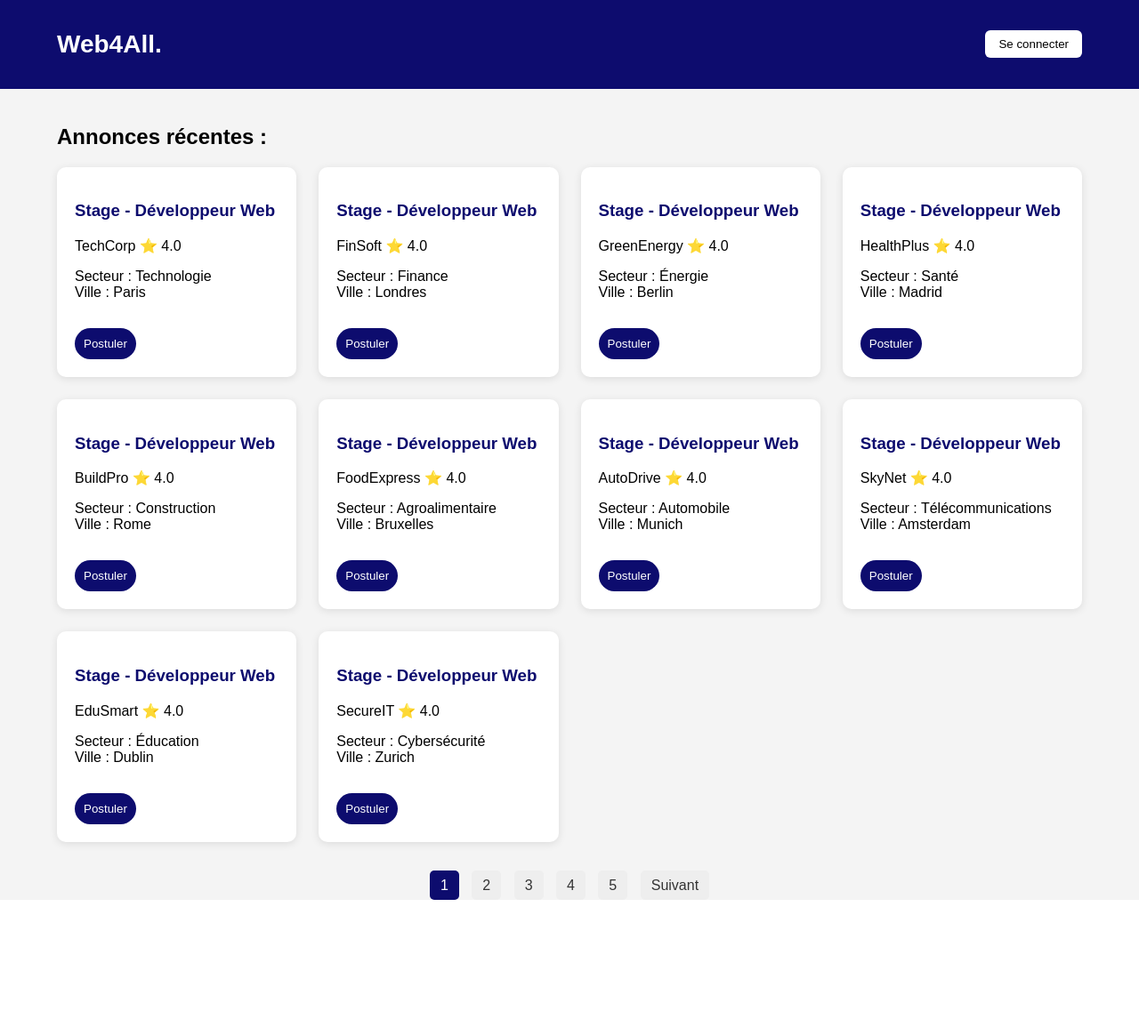
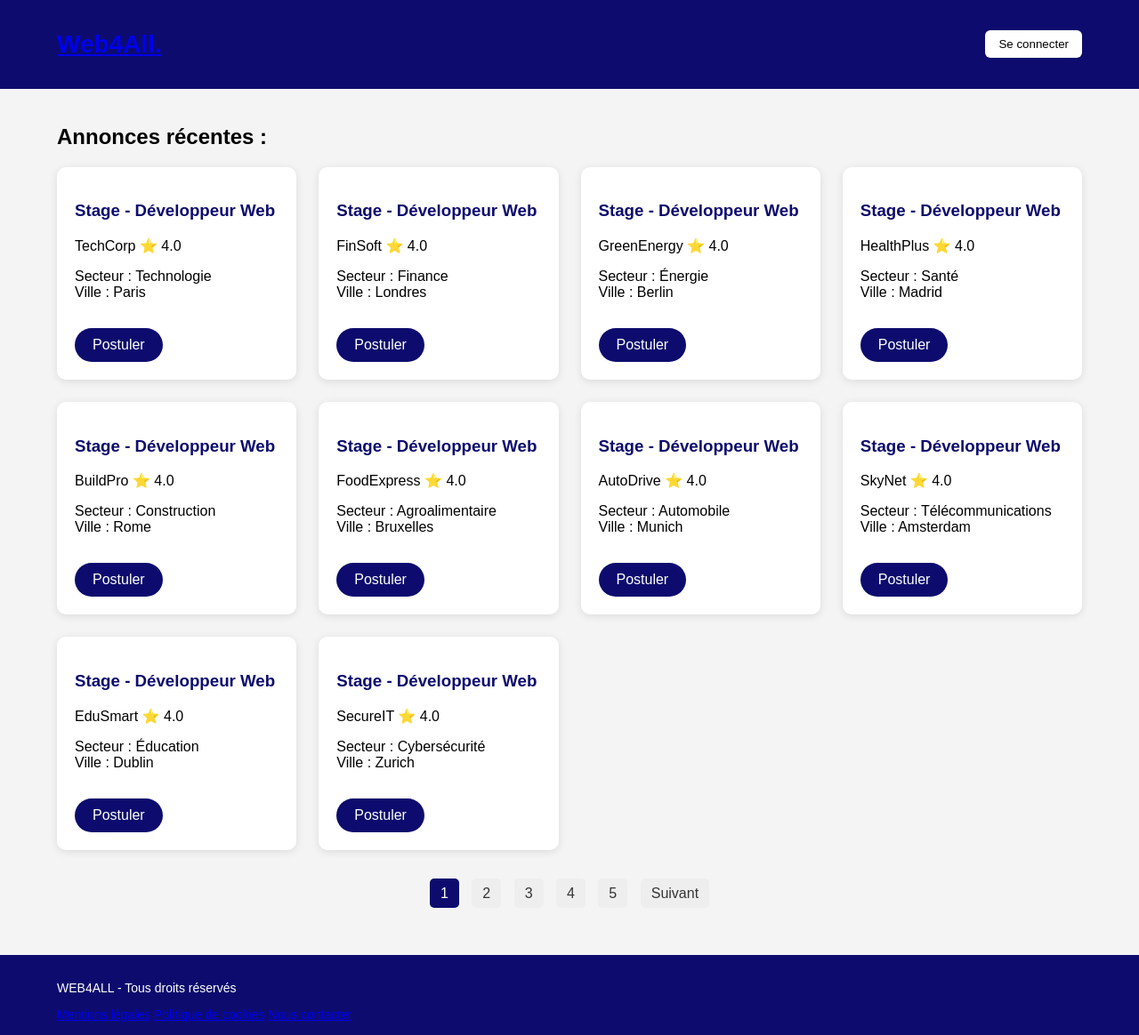
Before and after one commit to Takayooo/Web_4_all, a PHP site: page / in a window 1280 px wide. Shown: the whole page at 89% size. Before the commit the page ends 1012 px from the top, so only its background shows below. Run offline with PHP 8.4, Linux system fonts and the light colour scheme.

Commit message:
Ajout pages postuler dynamique + vérification uploads + 1 dossier par CV

```diff
--- a/index.php
+++ b/index.php
@@ -4,7 +4,7 @@
 <html lang="fr">
 <head>
 <meta charset="UTF-8">
-<title>Web4All</title>
+<title >Web4All</title>
 <link rel="stylesheet" href="style.css">
 </head>
 
@@ -13,7 +13,7 @@
 <header>
 
 <div class="container header-content">
-<h1 class="logo">Web4All.</h1>
+<h1 class="logo"><a href="index.php?page=1">Web4All.</a></h1>
 <button class="login-btn">Se connecter</button>
 </div>
 
@@ -26,7 +26,7 @@
 
 <div class="cards">
 
-<?php foreach ($annoncesPage as $annonce): ?>
+<?php foreach ($annoncesPage as $index => $annonce): ?>
 
 <div class="card">
 
@@ -41,7 +41,9 @@ Secteur : <?= htmlspecialchars($annonce['secteur']) ?><br>
 Ville : <?= htmlspecialchars($annonce['ville']) ?>
 </p>
 
-<button>Postuler</button>
+<a class="postuler-btn" href="postuler.php?id=<?= $debut + $index ?>">
+Postuler
+</a>
 
 </div>
 
@@ -72,5 +74,21 @@ Ville : <?= htmlspecialchars($annonce['ville']) ?>
 
 </section>
 
+<footer>
+
+<div class="container footer">
+
+<p>WEB4ALL - Tous droits réservés</p>
+
+<div>
+<a href="#">Mentions légales</a>
+<a href="#">Politique de cookies</a>
+<a href="#">Nous contacter</a>
+</div>
+
+</div>
+
+</footer>
+
 </body>
 </html>
--- a/style.css
+++ b/style.css
@@ -66,6 +66,14 @@ border-radius:20px;
 cursor:pointer;
 }
 
+footer {
+    margin-top: 60px;
+    color: white;
+    font-size: 14px;
+    background: rgb(13, 12, 110);
+    padding: 15px 0px;
+}
+
 .pagination{
 margin-top:40px;
 text-align:center;
@@ -84,3 +92,13 @@ color:#333;
 background:#0d0c6e;
 color:white;
 }
+
+.postuler-btn{
+display:inline-block;
+margin-top:15px;
+background:#0d0c6e;
+color:white;
+padding:10px 20px;
+border-radius:20px;
+text-decoration:none;
+}
```
Also changed, not shown: postuler.php (added, +71 -0 lines), upload.php (added, +56 -0 lines).
